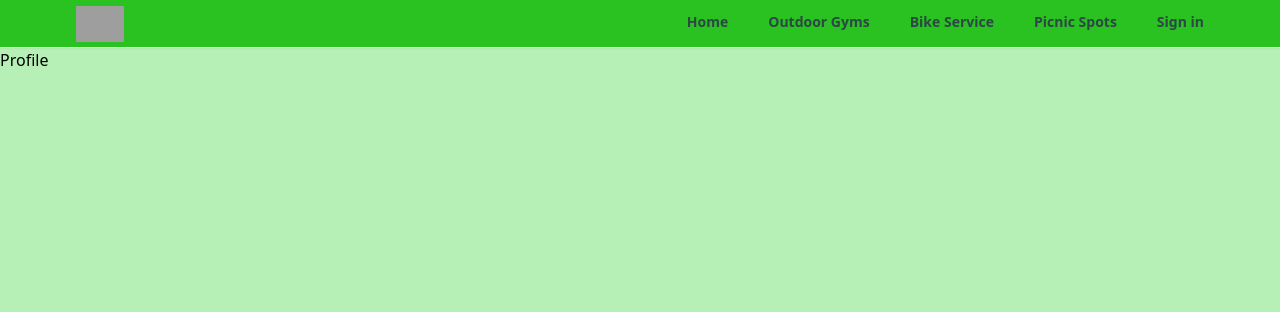
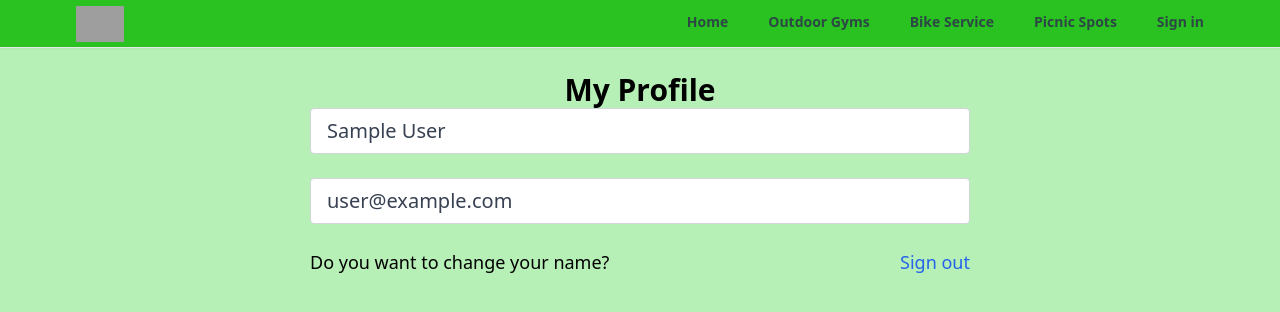
Before and after one commit to Irfan470/loacate-it, a React (Create React App) app: page /profile in a window 1280 px wide. Shown: the top 312 px of the page. Built offline with nearby package versions, Linux system fonts and the light colour scheme; no server answers; sample sign-in values are in the browser's storage; grey boxes are pictures that could not be loaded.

Commit message:
adde private route to the profile to secure it

```diff
--- a/src/App.js
+++ b/src/App.js
@@ -11,6 +11,7 @@
 import SignIn from "./Pages/SignIn";
 import SIgnUp from "./Pages/SIgnUp";
 import "react-toastify/dist/ReactToastify.css";
+import PrivateRoute from "./components/PrivateRoute";
 
 function App() {
   return (
@@ -19,7 +20,9 @@
         <Header />
         <Routes>
           <Route path="/" element={<Home />} />
-          <Route path="/profile" element={<Profile />} />
+          <Route path="/profile" element={<PrivateRoute />}>
+            <Route path="/profile" element={<Profile />} />
+          </Route>
           <Route path="/outdoor-gyms" element={<OutdoorGyms />} />
           <Route path="/sign-up" element={<SIgnUp />} />
           <Route path="/sign-in" element={<SignIn />} />
--- a/src/Pages/ForgotPassword.jsx
+++ b/src/Pages/ForgotPassword.jsx
@@ -1,32 +1,26 @@
+import { getAuth, sendPasswordResetEmail } from "firebase/auth";
 import { useState } from "react";
-import { Link, useNavigate } from "react-router-dom";
+import { Link } from "react-router-dom";
+import { toast } from "react-toastify";
 import OAuth from "../components/OAuth";
-// import { signInWithEmailAndPassword, getAuth } from "firebase/auth";
-// import { toast } from "react-toastify";
 
 export default function ForgotPassword() {
   const [email, setEmail] = useState("");
-  const navigate = useNavigate();
+
   function onChange(e) {
     setEmail(e.target.value);
   }
 
-  // async function onSubmit(e) {
-  //   e.preventDefault();
-  //   try {
-  //     const auth = getAuth();
-  //     const userCredential = await signInWithEmailAndPassword(
-  //       auth,
-  //       email,
-  //       password
-  //     );
-  //     if (userCredential.user) {
-  //       navigate("/");
-  //     }
-  //   } catch (error) {
-  //     toast.error("Bad user credentials");
-  //   }
-  // }
+  async function onSubmit(e) {
+    e.preventDefault();
+    try {
+      const auth = getAuth();
+      await sendPasswordResetEmail(auth, email);
+      toast.success("Email was sent");
+    } catch (error) {
+      toast.error("Could not send reset password");
+    }
+  }
   return (
     <section>
       <h1 className="text-3xl text-center mt-6 font-bold">Forgot Password</h1>
@@ -39,7 +33,7 @@
           />
         </div>
         <div className="w-full md:w-[67%] lg:w-[40%] lg:ml-20">
-          <form>
+          <form onSubmit={onSubmit}>
             <input
               type="email"
               id="email"
@@ -64,12 +58,12 @@
                   to="/sign-in"
                   className="text-blue-600 hover:text-blue-800 transition duration-200 ease-in-out"
                 >
-                  Sign in instead?
+                  Sign in instead
                 </Link>
               </p>
             </div>
             <button
-              className="w-full bg-[#114219] text-white px-7 py-3 text-sm font-medium uppercase rounded shadow-md hover:bg-blue-700 transition duration-150 ease-in-out hover:shadow-lg active:bg-blue-800"
+              className="w-full bg-blue-600 text-white px-7 py-3 text-sm font-medium uppercase rounded shadow-md hover:bg-blue-700 transition duration-150 ease-in-out hover:shadow-lg active:bg-blue-800"
               type="submit"
             >
               Send reset password
--- a/src/Pages/Profile.jsx
+++ b/src/Pages/Profile.jsx
@@ -1,5 +1,52 @@
-import React from "react";
+import { getAuth } from "firebase/auth";
+import React, { useState } from "react";
+import { useNavigate } from "react-router";
 
 export default function Profile() {
-  return <div>Profile</div>;
+  const auth = getAuth();
+  const navigate = useNavigate();
+  const [formData, setFormData] = useState({
+    name: auth.currentUser.displayName,
+    email: auth.currentUser.email,
+  });
+  const { name, email } = formData;
+  function onLogout() {
+    auth.signOut();
+    navigate("/");
+  }
+
+  return (
+    <>
+      <section className="max-w-6xl mx-auto flex justify-center items-center flex-col">
+        <h1 className="text-3xl text-center mt-6 font-bold">My Profile</h1>
+        <div>
+          <form>
+            <input
+              type="text"
+              id="name"
+              value={name}
+              className={`mb-6 w-full px-4 py-2 text-xl text-gray-700 bg-white border border-gray-300 rounded transition ease-in-out ${"bg-red-200 focus:bg-red-200"}`}
+            ></input>
+            <input
+              type="email"
+              id="email"
+              value={email}
+              className={`mb-6 w-full px-4 py-2 text-xl text-gray-700 bg-white border border-gray-300 rounded transition ease-in-out ${"bg-red-200 focus:bg-red-200"}`}
+            ></input>
+            <div className="flex justify-between whitespace-nowrap text-sm sm:text-lg mb-6">
+              <p className="flex items-center ">
+                Do you want to change your name?
+              </p>
+              <p
+                onClick={onLogout}
+                className="text-blue-600 hover:text-blue-800 transition duration-200 ease-in-out cursor-pointer"
+              >
+                Sign out
+              </p>
+            </div>
+          </form>
+        </div>
+      </section>
+    </>
+  );
 }
--- a/src/Pages/SignIn.jsx
+++ b/src/Pages/SignIn.jsx
@@ -3,7 +3,7 @@
 import { Link, useNavigate } from "react-router-dom";
 import OAuth from "../components/OAuth";
 import { signInWithEmailAndPassword, getAuth } from "firebase/auth";
-//import { toast } from "react-toastify";
+import { toast } from "react-toastify";
 
 export default function SignIn() {
   const [showPassword, setShowPassword] = useState(false);
@@ -19,22 +19,22 @@
       [e.target.id]: e.target.value,
     }));
   }
-  // async function onSubmit(e) {
-  //   e.preventDefault();
-  //   try {
-  //     const auth = getAuth();
-  //     const userCredential = await signInWithEmailAndPassword(
-  //       auth,
-  //       email,
-  //       password
-  //     );
-  //     if (userCredential.user) {
-  //       navigate("/");
-  //     }
-  //   } catch (error) {
-  //     toast.error("Bad user credentials");
-  //   }
-  // }
+  async function onSubmit(e) {
+    e.preventDefault();
+    try {
+      const auth = getAuth();
+      const userCredential = await signInWithEmailAndPassword(
+        auth,
+        email,
+        password
+      );
+      if (userCredential.user) {
+        navigate("/");
+      }
+    } catch (error) {
+      toast.error("Bad user credentials");
+    }
+  }
   return (
     <section>
       <h1 className="text-3xl text-center mt-6 font-bold">Sign In</h1>
--- /dev/null
+++ b/src/components/PrivateRoute.jsx
@@ -0,0 +1,10 @@
+import { Outlet, Navigate } from "react-router-dom";
+import { useAuthStatus } from "../hooks/useAuthStatus";
+//import Spinner from "./Spinner";
+export default function PrivateRoute() {
+  const { loggedIn, checkingStatus } = useAuthStatus();
+  if (checkingStatus) {
+    return <h1>Loading..</h1>;
+  }
+  return loggedIn ? <Outlet /> : <Navigate to="/sign-in" />;
+}
--- /dev/null
+++ b/src/hooks/useAuthStatus.jsx
@@ -0,0 +1,19 @@
+import { useEffect, useState } from "react";
+import { getAuth, onAuthStateChanged } from "firebase/auth";
+
+export function useAuthStatus() {
+  const [loggedIn, setLoggedIn] = useState(false);
+  const [checkingStatus, setCheckingStatus] = useState(true);
+
+  useEffect(() => {
+    const auth = getAuth();
+    console.log(auth);
+    onAuthStateChanged(auth, (user) => {
+      if (user) {
+        setLoggedIn(true);
+      }
+      setCheckingStatus(false);
+    });
+  }, []);
+  return { loggedIn, checkingStatus };
+}
```
